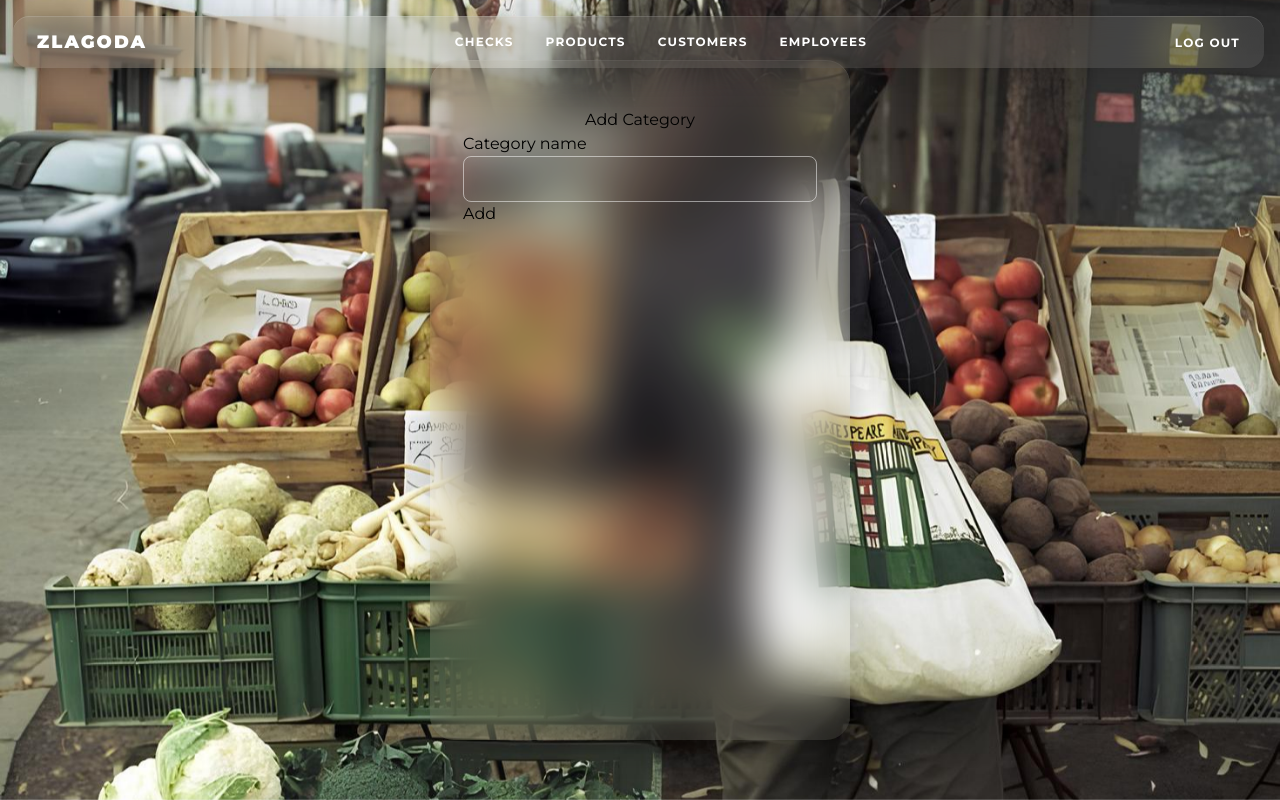
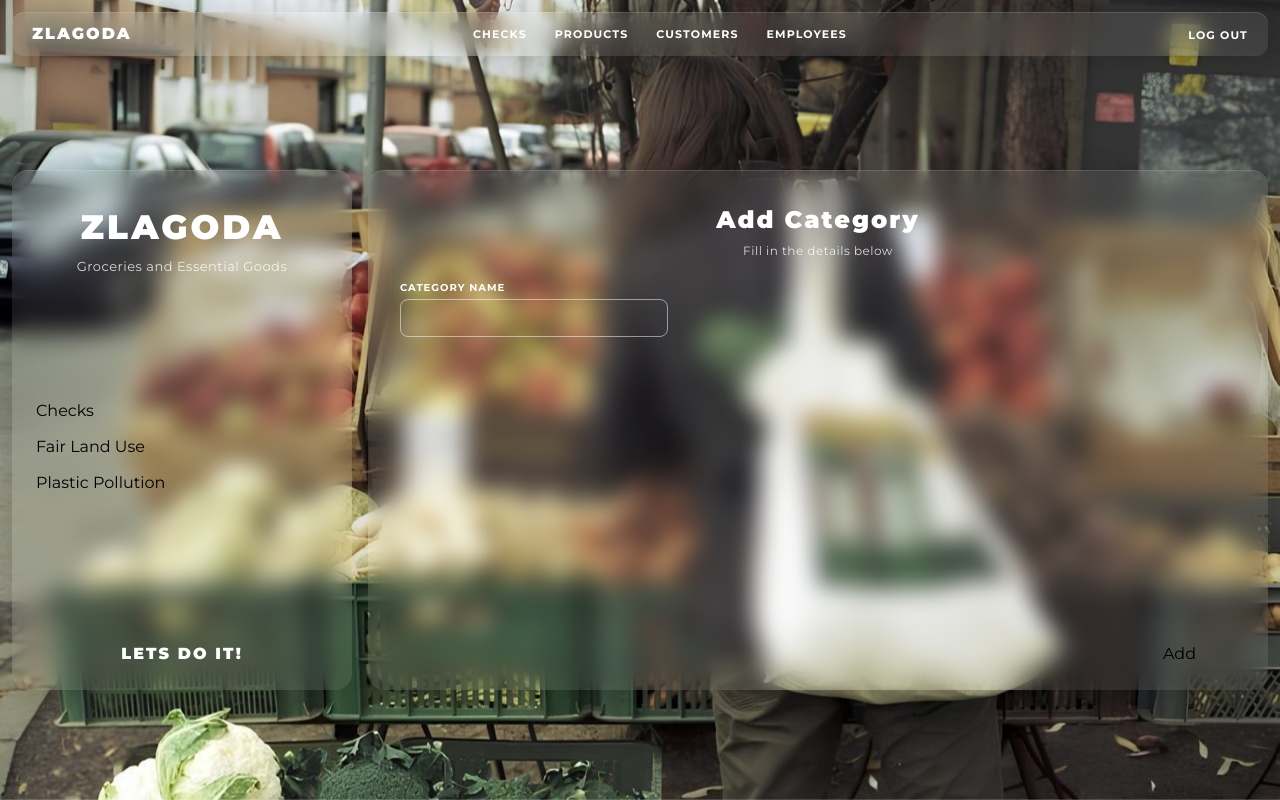
Before and after one commit to viktoriyabaran/Zlagoda, a Django app: page /products/categories/add/ in a window 1280 px wide. Run offline with Django 5.2, Linux system fonts and the light colour scheme; parts of the project's set-up code (start-up, migrations or seed data) failed here and were passed over; some libraries are stand-ins or nearby versions.

Commit message:
WA: Layout shift, remove transitions

```diff
--- a/core/forms.py
+++ b/core/forms.py
@@ -8,7 +8,7 @@ class UserLoginForm(forms.Form):
         required=True,
         widget=forms.TextInput(
             attrs={
-                "class": "bg-transparent border border-white/50 rounded-lg px-4 py-2.5 w-full text-white outline-none focus:border-white transition-colors",
+                "class": "bg-transparent border border-white/50 rounded-lg px-3 py-2 w-full text-white text-sm outline-none focus:border-white",
                 "placeholder": "Enter your username",
             }
         ),
@@ -16,7 +16,7 @@ class UserLoginForm(forms.Form):
     password = forms.CharField(
         widget=forms.PasswordInput(
             attrs={
-                "class": "bg-transparent border border-white/50 rounded-lg px-4 py-2.5 w-full text-white outline-none focus:border-white transition-colors",
+                "class": "bg-transparent border border-white/50 rounded-lg px-3 py-2 w-full text-white text-sm outline-none focus:border-white",
                 "placeholder": "Enter your password",
             }
         ),
--- a/customers/forms.py
+++ b/customers/forms.py
@@ -1,15 +1,45 @@
 from django import forms
 
+TEXT_INPUT_CLASS = "bg-transparent border border-white/50 rounded-lg px-3 py-2 w-full text-white text-sm outline-none focus:border-white"
+
+
 class CustomerCardForm(forms.Form):
-    card_number = forms.CharField(max_length=13, required=True)
-    cust_surname = forms.CharField(max_length=50, required=True)
-    cust_name = forms.CharField(max_length=50, required=True)
-    cust_patronymic = forms.CharField(max_length=50, required=False)
-    phone_number = forms.CharField(max_length=13, required=True)
-    city = forms.CharField(max_length=50, required=False)
-    street = forms.CharField(max_length=50, required=False)
-    zip_code = forms.CharField(max_length=9, required=False)
-    percent = forms.IntegerField(min_value=0, required=True)
+    card_number = forms.CharField(
+        max_length=13, required=True,
+        widget=forms.TextInput(attrs={"class": TEXT_INPUT_CLASS}),
+    )
+    cust_surname = forms.CharField(
+        max_length=50, required=True,
+        widget=forms.TextInput(attrs={"class": TEXT_INPUT_CLASS}),
+    )
+    cust_name = forms.CharField(
+        max_length=50, required=True,
+        widget=forms.TextInput(attrs={"class": TEXT_INPUT_CLASS}),
+    )
+    cust_patronymic = forms.CharField(
+        max_length=50, required=False,
+        widget=forms.TextInput(attrs={"class": TEXT_INPUT_CLASS}),
+    )
+    phone_number = forms.CharField(
+        max_length=13, required=True,
+        widget=forms.TextInput(attrs={"class": TEXT_INPUT_CLASS}),
+    )
+    city = forms.CharField(
+        max_length=50, required=False,
+        widget=forms.TextInput(attrs={"class": TEXT_INPUT_CLASS}),
+    )
+    street = forms.CharField(
+        max_length=50, required=False,
+        widget=forms.TextInput(attrs={"class": TEXT_INPUT_CLASS}),
+    )
+    zip_code = forms.CharField(
+        max_length=9, required=False,
+        widget=forms.TextInput(attrs={"class": TEXT_INPUT_CLASS}),
+    )
+    percent = forms.IntegerField(
+        min_value=0, required=True,
+        widget=forms.NumberInput(attrs={"class": TEXT_INPUT_CLASS}),
+    )
 
     def clean_phone_number(self):
         value = self.cleaned_data["phone_number"]
--- a/employees/forms.py
+++ b/employees/forms.py
@@ -3,7 +3,7 @@ from django import forms
 from .models import EmployeeRole
 from .validators import validate_age, validate_salary
 
-TEXT_INPUT_CLASS = "bg-transparent border border-white/50 rounded-lg px-4 py-2.5 w-full text-white outline-none focus:border-white transition-colors"
+TEXT_INPUT_CLASS = "bg-transparent border border-white/50 rounded-lg px-3 py-2 w-full text-white text-sm outline-none focus:border-white"
 
 
 class EmployeeForm(forms.Form):
--- a/products/forms.py
+++ b/products/forms.py
@@ -2,7 +2,7 @@ from django import forms
 
 from .services import CategoryService
 
-TEXT_INPUT_CLASS = "bg-transparent border border-white/50 rounded-lg px-4 py-2.5 w-full text-white outline-none focus:border-white transition-colors"
+TEXT_INPUT_CLASS = "bg-transparent border border-white/50 rounded-lg px-3 py-2 w-full text-white text-sm outline-none focus:border-white"
 
 
 class CategoryForm(forms.Form):
--- a/products/views.py
+++ b/products/views.py
@@ -1,4 +1,5 @@
 from django.shortcuts import redirect, render
+from django.urls import reverse
 from django.views import View
 
 from .forms import CategoryForm, ProductForm
@@ -9,15 +10,30 @@ class AddCategoryView(View):
     category_service = CategoryService()
 
     def get(self, request):
-        form = CategoryForm()
-        return render(request, "products/add-category.html", {"form": form})
+        return render(
+            request,
+            "home.html",
+            {
+                "form": CategoryForm(),
+                "form_title": "Add Category",
+                "form_action": reverse("products:add-category"),
+            },
+        )
 
     def post(self, request):
         form = CategoryForm(request.POST)
         if form.is_valid():
             self.category_service.create(form.cleaned_data["category_name"])
             return redirect("products:categories")
-        return render(request, "products/add-category.html", {"form": form})
+        return render(
+            request,
+            "home.html",
+            {
+                "form": form,
+                "form_title": "Add Category",
+                "form_action": reverse("products:add-category"),
+            },
+        )
 
 
 class GetCategoriesView(View):
@@ -34,12 +50,27 @@ class AddProductView(View):
     product_service = ProductService()
 
     def get(self, request):
-        form = ProductForm()
-        return render(request, "products/add-product.html", {"form": form})
+        return render(
+            request,
+            "home.html",
+            {
+                "form": ProductForm(),
+                "form_title": "Add Product",
+                "form_action": reverse("products:add-product"),
+            },
+        )
 
     def post(self, request):
         form = ProductForm(request.POST)
         if form.is_valid():
             self.product_service.create(form.cleaned_data)
-            return redirect("products:products")
-        return render(request, "products/add-product.html", {"form": form})
+            return redirect("core:home")
+        return render(
+            request,
+            "home.html",
+            {
+                "form": form,
+                "form_title": "Add Product",
+                "form_action": reverse("products:add-product"),
+            },
+        )
--- /dev/null
+++ b/templates/_form_panel.html
@@ -0,0 +1,35 @@
+<h2 class="text-white text-[24px] max-[480px]:text-[20px] font-black tracking-[2px] mb-1 text-center">
+    {{ form_title }}
+</h2>
+<p class="text-white/80 text-[12px] font-normal tracking-[0.5px] mb-5 text-center">
+    Fill in the details below
+</p>
+
+<form action="{{ form_action }}" method="post" class="w-full flex-1 flex flex-col">
+    {% csrf_token %}
+    {% if form.non_field_errors %}
+        <div class="text-red-300 text-xs mb-3 px-2 py-1.5 rounded bg-red-500/10 border border-red-400/30">
+            {{ form.non_field_errors }}
+        </div>
+    {% endif %}
+
+    <div class="flex-1 overflow-y-auto pr-1 -mr-1
+                grid grid-cols-1 sm:grid-cols-2 lg:grid-cols-3 gap-x-4 gap-y-3 content-start">
+        {% for field in form %}
+        <div>
+            {% if field.errors %}
+                <div class="text-red-300 text-[11px] mb-1">{{ field.errors }}</div>
+            {% endif %}
+            <label class="block text-white text-[10px] font-semibold tracking-widest uppercase mb-1"
+                   for="{{ field.id_for_label }}">
+                {{ field.label }}
+            </label>
+            {{ field }}
+        </div>
+        {% endfor %}
+    </div>
+
+    <div class="mt-5 flex justify-end">
+        <button type="submit" class="btn w-auto px-10">Add</button>
+    </div>
+</form>
--- a/templates/_header.html
+++ b/templates/_header.html
@@ -1,31 +1,77 @@
 <header id="site-header"
-        class="fixed top-4 left-0 right-4 z-20
-               h-[52px] flex items-center justify-between gap-6
-               px-6 rounded-2xl
-               backdrop-blur-xl bg-white/[0.08]
-               {% comment %} border-2 border-white/35 {% endcomment %}
+        class="fixed top-3 left-3 right-3 z-20 isolate
+               h-[44px] flex items-center justify-between gap-6
+               px-5 rounded-xl
+               backdrop-blur-md bg-white/[0.08]
                shadow-[0_8px_32px_rgba(0,0,0,0.18),inset_0_1px_0_rgba(255,255,255,0.12)]
-               text-white ml-[1%]"
-        style="view-transition-name: header">
+               text-white">
     <a href="{% url 'core:home' %}"
-       class="font-black tracking-[2px] text-lg no-underline hover:opacity-80 transition-opacity"
-       style="view-transition-name: header-logo">
+       class="font-black tracking-[2px] text-base no-underline hover:opacity-80">
         ZLAGODA
     </a>
 
-    <nav class="flex gap-8 text-xs font-semibold tracking-widest uppercase"
-         style="view-transition-name: header-nav">
-        <a href="#" class="hover:opacity-80 transition-opacity">Checks</a>
-        <a href="#" class="hover:opacity-80 transition-opacity">Products</a>
-        <a href="#" class="hover:opacity-80 transition-opacity">Customers</a>
-        <a href="#" class="hover:opacity-80 transition-opacity">Employees</a>
+    <nav class="flex gap-7 text-[11px] font-semibold tracking-widest uppercase items-center h-full">
+        <a href="#" class="hover:opacity-80">Checks</a>
+
+        <div class="relative group h-full flex items-center">
+            <button type="button" class="hover:opacity-80 tracking-widest uppercase bg-transparent border-0 p-0 cursor-pointer text-white font-[Montserrat] text-[11px] font-semibold">
+                Products
+            </button>
+            <div class="absolute left-1/2 -translate-x-1/2 top-full pt-2 hidden group-hover:block z-30">
+                <div class="isolate rounded-xl backdrop-blur-md bg-white/[0.08] border-2 border-white/35 shadow-[0_8px_32px_rgba(0,0,0,0.25)] py-2 min-w-[200px]">
+                    <a href="{% url 'products:add-product' %}"
+                       class="block px-4 py-2 text-[11px] font-semibold tracking-widest uppercase hover:bg-white/15">
+                        Add Product
+                    </a>
+                    <a href="{% url 'products:add-category' %}"
+                       class="block px-4 py-2 text-[11px] font-semibold tracking-widest uppercase hover:bg-white/15">
+                        Add Category
+                    </a>
+                    <a href="{% url 'products:categories' %}"
+                       class="block px-4 py-2 text-[11px] font-semibold tracking-widest uppercase hover:bg-white/15">
+                        View Categories
+                    </a>
+                </div>
+            </div>
+        </div>
+
+        <div class="relative group h-full flex items-center">
+            <button type="button" class="hover:opacity-80 tracking-widest uppercase bg-transparent border-0 p-0 cursor-pointer text-white font-[Montserrat] text-[11px] font-semibold">
+                Customers
+            </button>
+            <div class="absolute left-1/2 -translate-x-1/2 top-full pt-2 hidden group-hover:block z-30">
+                <div class="isolate rounded-xl backdrop-blur-md bg-white/[0.08] border-2 border-white/35 shadow-[0_8px_32px_rgba(0,0,0,0.25)] py-2 min-w-[200px]">
+                    <a href="{% url 'customers:add-customer' %}"
+                       class="block px-4 py-2 text-[11px] font-semibold tracking-widest uppercase hover:bg-white/15">
+                        Add Customer
+                    </a>
+                    <a href="{% url 'customers:customers' %}"
+                       class="block px-4 py-2 text-[11px] font-semibold tracking-widest uppercase hover:bg-white/15">
+                        View Customers
+                    </a>
+                </div>
+            </div>
+        </div>
+
+        <div class="relative group h-full flex items-center">
+            <button type="button" class="hover:opacity-80 tracking-widest uppercase bg-transparent border-0 p-0 cursor-pointer text-white font-[Montserrat] text-[11px] font-semibold">
+                Employees
+            </button>
+            <div class="absolute left-1/2 -translate-x-1/2 top-full pt-2 hidden group-hover:block z-30">
+                <div class="isolate rounded-xl backdrop-blur-md bg-white/[0.08] border-2 border-white/35 shadow-[0_8px_32px_rgba(0,0,0,0.25)] py-2 min-w-[200px]">
+                    <a href="{% url 'employees:add-employee' %}"
+                       class="block px-4 py-2 text-[11px] font-semibold tracking-widest uppercase hover:bg-white/15">
+                        Add Employee
+                    </a>
+                </div>
+            </div>
+        </div>
     </nav>
 
-    <form action="{% url 'core:logout' %}" method="post" class="m-0"
-          style="view-transition-name: header-logout">
+    <form action="{% url 'core:logout' %}" method="post" class="m-0">
       {% csrf_token %}
       <button type="submit"
-              class="text-xs font-semibold tracking-widest uppercase hover:opacity-80 transition-opacity
+              class="text-[11px] font-semibold tracking-widest uppercase hover:opacity-80
                      bg-transparent border-0 p-0 cursor-pointer text-white font-[Montserrat]">
           Log out
       </button>
--- a/templates/base.html
+++ b/templates/base.html
@@ -9,7 +9,6 @@
     <link href="https://fonts.googleapis.com/css2?family=Montserrat:wght@400;700;900&display=swap" rel="stylesheet">
     {% tailwind_css %}
     <script src="https://unpkg.com/htmx.org@2.0.4"></script>
-    <meta name="htmx-config" content='{"globalViewTransitions":true}'>
     {% block head %}{% endblock %}
 </head>
 <body class="min-h-screen flex items-center font-[Montserrat] overflow-hidden"
@@ -21,14 +20,15 @@
 
     {% block header %}{% include "_header.html" %}{% endblock %}
 
-    <div class="relative z-10 w-[420px] min-h-[680px] rounded-3xl overflow-hidden
-                flex flex-col items-center pt-12 pb-10 px-8
-                backdrop-blur-xl bg-white/[0.08]
+    {% block layout %}
+    <div class="relative z-10 isolate w-[340px] min-h-[520px] rounded-2xl overflow-hidden
+                flex flex-col items-center pt-8 pb-6 px-6
+                backdrop-blur-md bg-white/[0.08]
                 shadow-[0_8px_32px_rgba(0,0,0,0.18),inset_0_1px_0_rgba(255,255,255,0.12)]
-                max-[480px]:w-[92vw] max-[480px]:min-h-[85vh] max-[480px]:px-6 max-[480px]:pt-9 max-[480px]:pb-8 max-[480px]:rounded-2xl
-                {% block card_class %}mx-auto{% endblock %}"
-         style="view-transition-name: card">
+                max-[480px]:w-[92vw] max-[480px]:min-h-[80vh] max-[480px]:px-5 max-[480px]:pt-6 max-[480px]:pb-5
+                {% block card_class %}mx-auto{% endblock %}">
         {% block content %}{% endblock %}
     </div>
+    {% endblock %}
 </body>
 </html>
--- a/templates/home.html
+++ b/templates/home.html
@@ -2,21 +2,47 @@
 
 {% block title %}Zlagoda{% endblock %}
 
-{% block card_class %}ml-[1%] max-[480px]:mx-auto{% endblock %}
+{% block layout %}
+<div class="relative z-10 flex items-stretch gap-4 w-[calc(100%-1.5rem)] mx-3 mt-[60px]
+            max-[900px]:flex-col max-[900px]:items-center">
 
-{% block content %}
-    <h1 class="text-white text-[42px] max-[480px]:text-[32px] font-black tracking-[3px] mb-2">ZLAGODA</h1>
-    <p class="text-white/80 text-[15px] font-normal tracking-[0.5px] mb-auto">Groceries and Essential Goods</p>
+    <div class="isolate w-[340px] flex-shrink-0 min-h-[520px] rounded-2xl overflow-hidden
+                flex flex-col items-center pt-8 pb-6 px-6
+                backdrop-blur-md bg-white/[0.08]
+                shadow-[0_8px_32px_rgba(0,0,0,0.18),inset_0_1px_0_rgba(255,255,255,0.12)]
+                max-[480px]:w-[92vw] max-[480px]:min-h-[80vh] max-[480px]:px-5">
+        <h1 class="text-white text-[34px] max-[480px]:text-[28px] font-black tracking-[3px] mb-1">ZLAGODA</h1>
+        <p class="text-white/80 text-[13px] font-normal tracking-[0.5px] mb-auto">Groceries and Essential Goods</p>
 
-    <nav class="flex flex-col gap-[18px] w-full my-auto">
+        <nav class="flex flex-col gap-3 w-full my-auto">
             <a href="#checks" class="btn">Checks</a>
             <a href="#fair-land-use" class="btn">Fair Land Use</a>
             <a href="#plastic-pollution" class="btn">Plastic Pollution</a>
         </nav>
 
         <a href="#action"
-       class="mt-auto pt-10 text-white text-lg font-black tracking-[2px] no-underline
-              cursor-pointer transition-opacity duration-200 hover:opacity-80">
+           class="mt-auto pt-6 text-white text-base font-black tracking-[2px] no-underline
+                  cursor-pointer hover:opacity-80">
             LETS DO IT!
         </a>
+    </div>
+
+    <div id="form-panel"
+         class="isolate flex-1 min-w-0 min-h-[520px] rounded-2xl overflow-hidden
+                flex flex-col pt-8 pb-6 px-8
+                backdrop-blur-md bg-white/[0.08]
+                shadow-[0_8px_32px_rgba(0,0,0,0.18),inset_0_1px_0_rgba(255,255,255,0.12)]
+                max-[480px]:w-[92vw] max-[480px]:px-5">
+        {% if form %}
+            {% include "_form_panel.html" %}
+        {% else %}
+            <div class="flex flex-col items-center justify-center text-center m-auto max-w-md">
+                <p class="text-white/70 text-xs font-semibold tracking-widest uppercase mb-3">Quick Actions</p>
+                <p class="text-white/90 text-[15px] tracking-[0.5px] leading-relaxed px-2">
+                    Hover the menu above to add a product, customer, or employee. The form will appear here.
+                </p>
+            </div>
+        {% endif %}
+    </div>
+</div>
 {% endblock %}
--- a/templates/products/add-category.html
+++ /dev/null
@@ -1,20 +0,0 @@
-{% extends "base.html" %}
-
-{% block title %}Add Category{% endblock %}
-
-{% block content %}
-    <h1>Add Category</h1>
-    <form action="{% url 'products:add-category' %}" method="post">
-        {% csrf_token %}
-        {% for field in form %}
-        <div>
-            <label for="{{ field.id_for_label }}">{{ field.label }}</label>
-            {{ field }}
-            {% if field.errors %}
-            <div>{{ field.errors }}</div>
-            {% endif %}
-        </div>
-        {% endfor %}
-        <button type="submit">Add</button>
-    </form>
-{% endblock %}
```
Also changed, not shown: customers/views.py (+19 -3 lines), employees/views.py (+20 -4 lines), templates/_header_guest.html (+6 -8 lines), templates/customers/add-customer.html (deleted, +0 -20 lines), templates/customers/customers.html (+12 -4 lines), templates/employees/add-employee.html (deleted, +0 -20 lines), templates/products/add-product.html (deleted, +0 -20 lines), templates/products/categories.html (+11 -4 lines), theme/static_src/src/styles.css (+3 -11 lines). Lines whose indentation alone changed are shown as unchanged.
